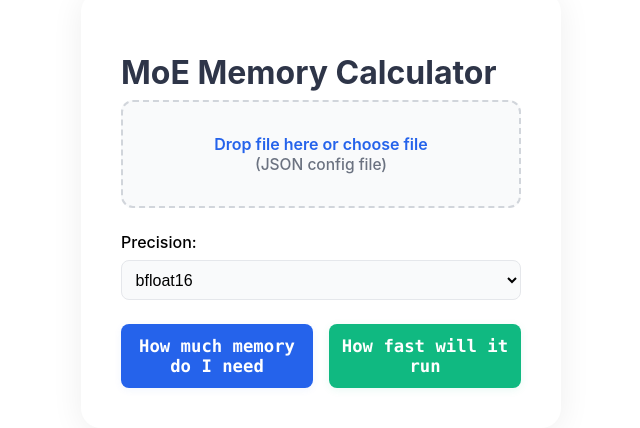
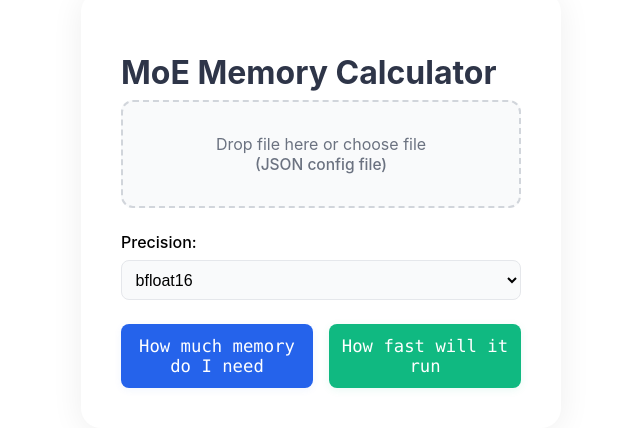
Before and after one commit to tinhoang-cerebras/cerebras-moe-calculator-new, a Next.js app: page / in a window 1280 px wide. Shown: the part 198-626 px from the top of the page, without its empty margins (319-959 px from the left). Built offline with nearby package versions, Linux system fonts and the light colour scheme.

Commit message:
Update index.tsx

```diff
--- a/pages/index.tsx
+++ b/pages/index.tsx
@@ -157,7 +157,10 @@ export default function Home() {
               }
             }}
           >
-            <span style={{ color: "#2563eb", fontWeight: 600 }}>
+            <span style={{
+              color: "#6b7280", // gray-500, same as below
+              fontWeight: 400 // regular
+            }}>
               Drop file here or choose file
             </span>
             <br />
@@ -212,7 +215,7 @@ export default function Home() {
               border: "none",
               background: loadingMemory ? "#cbd5e1" : "#2563eb",
               color: "#fff",
-              fontWeight: 600,
+              fontWeight: 400, // regular
               fontSize: "1.08rem",
               fontFamily: "Menlo, Monaco, 'Liberation Mono', Consolas, monospace",
               cursor: loadingMemory ? "not-allowed" : "pointer",
@@ -233,7 +236,7 @@ export default function Home() {
               border: "none",
               background: loadingFlops ? "#cbd5e1" : "#10b981",
               color: "#fff",
-              fontWeight: 600,
+              fontWeight: 400, // regular
               fontSize: "1.08rem",
               fontFamily: "Menlo, Monaco, 'Liberation Mono', Consolas, monospace",
               cursor: loadingFlops ? "not-allowed" : "pointer",
```
